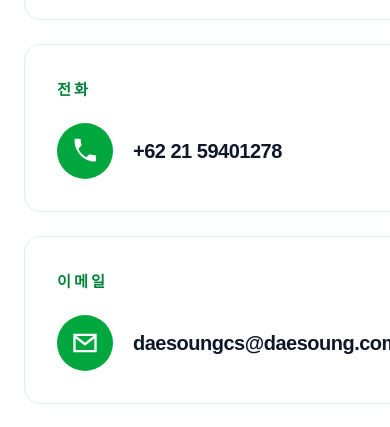
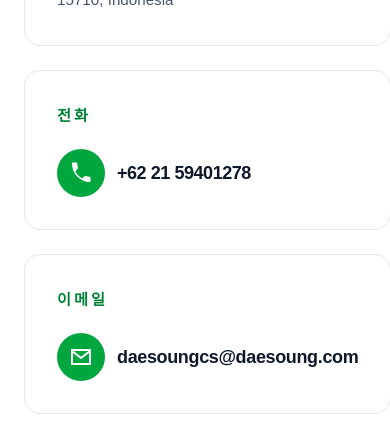
Before and after one commit to whatsupbro7/dsec-website, a Next.js app: page /ko/contact in a window 390 px wide. Shown: the part 1020-1447 px from the top of the page. Built offline with nearby package versions, Linux system fonts and the light colour scheme.

Commit message:
Fix Korean contact phone/email cards so the full email is visible on desktop

```diff
--- a/app/ko/contact/page.tsx
+++ b/app/ko/contact/page.tsx
@@ -32,9 +32,9 @@
         <div className="mt-14 grid gap-8 lg:grid-cols-2">
           <div className="space-y-6">
             <div className="rounded-2xl border border-slate-200 p-8"><p className="text-sm font-semibold tracking-[0.2em] text-green-700">주소</p><h3 className="mt-4 text-2xl font-bold text-slate-900">인도네시아 공장</h3><p className="mt-4 leading-7 text-slate-600">{ADDRESS}</p></div>
-            <div className="grid gap-6 sm:grid-cols-2">
-              <div className="rounded-2xl border border-slate-200 p-8"><p className="text-sm font-semibold tracking-[0.2em] text-green-700">전화</p><a href="tel:+622159401278" className="mt-5 flex items-center gap-5 whitespace-nowrap text-xl font-bold tracking-tight text-slate-900 hover:text-green-700 md:text-2xl"><span className="flex h-14 w-14 shrink-0 items-center justify-center rounded-full bg-green-600 text-white" aria-hidden="true"><svg viewBox="0 0 24 24" className="h-7 w-7 fill-current"><path d="M6.6 10.8c1.5 3 3.6 4.9 6.6 6.6l2.2-2.2c.3-.3.8-.4 1.2-.2 1.3.4 2.7.7 3.9.7.6 0 1 .4 1 1V20c0 .6-.4 1-1 1C11.2 21 3 12.8 3 2.5c0-.6.4-1 1-1h3.3c.6 0 1 .4 1 1 0 1.3.2 2.6.7 3.9.1.4 0 .9-.3 1.2l-2.1 2.2Z" /></svg></span><span>+62 21 59401278</span></a></div>
-              <div className="rounded-2xl border border-slate-200 p-8"><p className="text-sm font-semibold tracking-[0.2em] text-green-700">이메일</p><a href="mailto:daesoungcs@daesoung.com" className="mt-5 flex items-center gap-5 whitespace-nowrap text-xl font-bold tracking-tight text-slate-900 hover:text-green-700 md:text-2xl"><span className="flex h-14 w-14 shrink-0 items-center justify-center rounded-full bg-green-600 text-white" aria-hidden="true"><svg viewBox="0 0 24 24" className="h-7 w-7 fill-none stroke-current" strokeWidth="2"><path d="M3 5h18v14H3z" /><path d="m3 6 9 7 9-7" /></svg></span><span>daesoungcs@daesoung.com</span></a></div>
+            <div className="grid gap-6 sm:grid-cols-[0.9fr_1.1fr]">
+              <div className="rounded-2xl border border-slate-200 p-8"><p className="text-sm font-semibold tracking-[0.2em] text-green-700">전화</p><a href="tel:+622159401278" className="mt-5 flex min-w-0 items-center gap-3 whitespace-nowrap text-lg font-bold tracking-tight text-slate-900 hover:text-green-700 lg:text-xl"><span className="flex h-12 w-12 shrink-0 items-center justify-center rounded-full bg-green-600 text-white" aria-hidden="true"><svg viewBox="0 0 24 24" className="h-6 w-6 fill-current"><path d="M6.6 10.8c1.5 3 3.6 4.9 6.6 6.6l2.2-2.2c.3-.3.8-.4 1.2-.2 1.3.4 2.7.7 3.9.7.6 0 1 .4 1 1V20c0 .6-.4 1-1 1C11.2 21 3 12.8 3 2.5c0-.6.4-1 1-1h3.3c.6 0 1 .4 1 1 0 1.3.2 2.6.7 3.9.1.4 0 .9-.3 1.2l-2.1 2.2Z" /></svg></span><span>+62 21 59401278</span></a></div>
+              <div className="rounded-2xl border border-slate-200 p-8"><p className="text-sm font-semibold tracking-[0.2em] text-green-700">이메일</p><a href="mailto:daesoungcs@daesoung.com" className="mt-5 flex min-w-0 items-center gap-3 whitespace-nowrap text-lg font-bold tracking-[-0.02em] text-slate-900 hover:text-green-700 lg:text-xl"><span className="flex h-12 w-12 shrink-0 items-center justify-center rounded-full bg-green-600 text-white" aria-hidden="true"><svg viewBox="0 0 24 24" className="h-6 w-6 fill-none stroke-current" strokeWidth="2"><path d="M3 5h18v14H3z" /><path d="m3 6 9 7 9-7" /></svg></span><span className="min-w-0">daesoungcs@daesoung.com</span></a></div>
             </div>
             <div className="rounded-2xl border border-slate-200 p-8"><p className="text-sm font-semibold tracking-[0.2em] text-green-700">사업분야</p><p className="mt-4 leading-7 text-slate-600">와이어 하네스<br />전기 부품<br />맞춤형 솔루션</p></div>
           </div>
```
